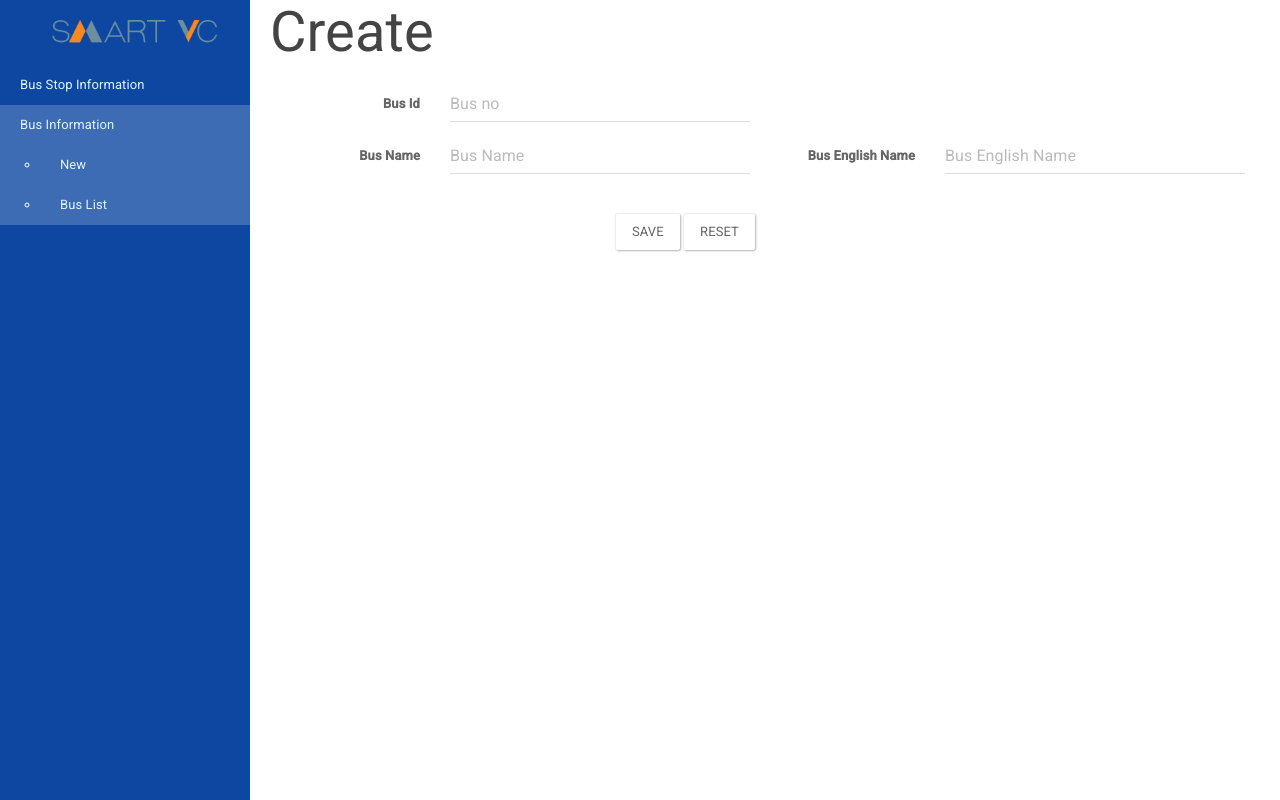
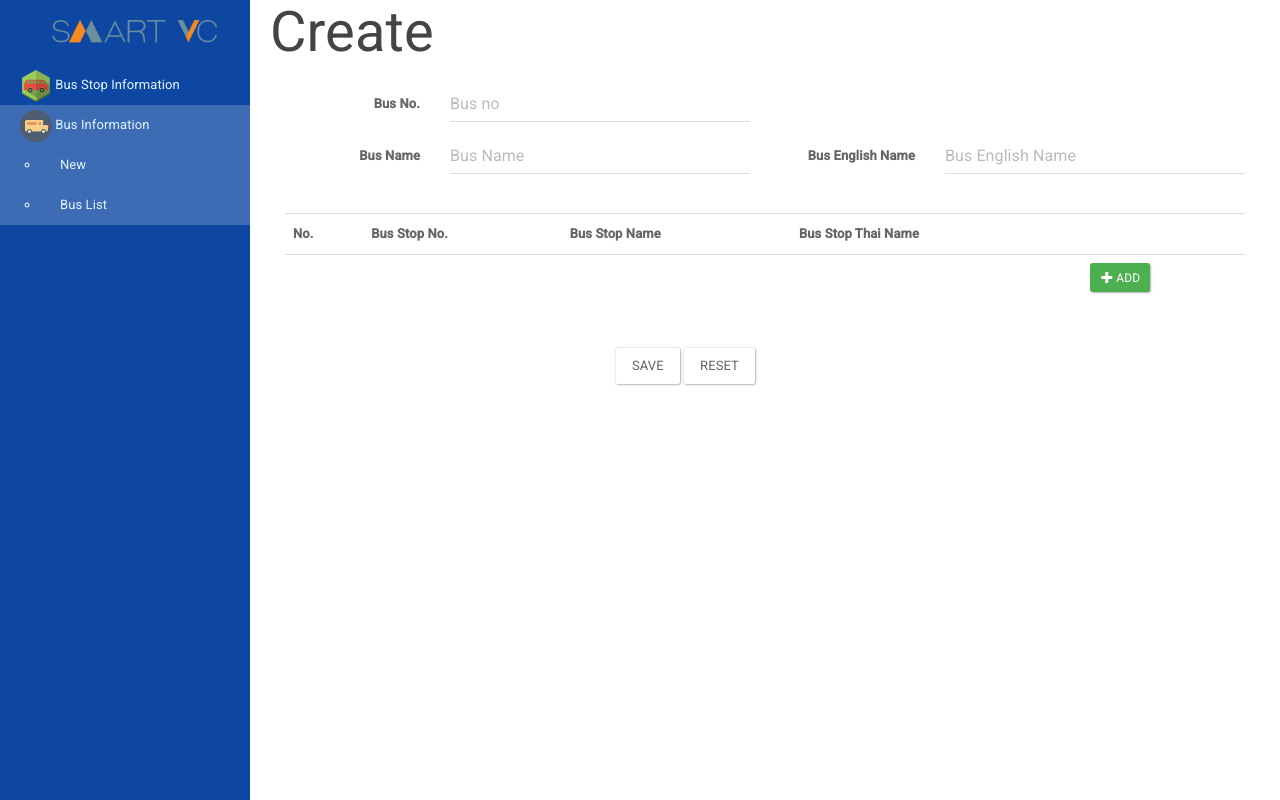
Before and after one commit to chaiphets/vert2zest.vc, a CodeIgniter app: page /index.php/wiki/bus/save in a window 1280 px wide. Run offline with CodeIgniter, Linux system fonts and the light colour scheme; some libraries are stand-ins or nearby versions.

Commit message:
Add bus page

```diff
--- a/application/controllers/wiki/bus.php
+++ b/application/controllers/wiki/bus.php
@@ -4,12 +4,15 @@ class Bus extends CI_Controller {
 
 	public function __construct(){
 		parent::__construct();
-		//$this->load->model('wiki/bus');
+		$this->load->model('wiki/busModel');
+		$this->load->helper("url");
+		$this->load->library("paginations");
 	}
 	public function index($data=null){
 		$this->template->load('wiki/bus/bus', $data);
 	}
 	private function __init(){
+		$bus['bus_id'] = null;
 		$bus['bus_no'] = null;
 		$bus['bus_name_th'] = null;
 		$bus['bus_name_eng'] = null;
@@ -34,11 +37,13 @@ class Bus extends CI_Controller {
 			$this->create();
 			return;
 		}
-
-		if($busStop['bus_no'] == "")
-		$bus = $this->bus->create($bus);
-		else
-		$bus = $this->bus->update($bus);
+		/*	if there is no bus exist in database, this will create new one	*/
+		if($bus['bus_id'] == ""){
+			$bus = $this->busModel->create($bus);
+		}
+		else{
+			$bus = $this->busModel->update($bus);
+		}
 		$this->template->load('templates/success');
 	}
 }
--- a/application/models/wiki/bus.php
+++ b/application/models/wiki/busModel.php
@@ -1,9 +1,9 @@
 <?php if ( ! defined('BASEPATH')) exit('No direct script access allowed');
 
-class Bus extends CI_Model {
+class BusModel extends CI_Model {
 	function searchBusStop($filter=null){
-		$filter['busstop_new_name'] = $filter['busstop_name'];
-		$filter['road_name'] = $filter['busstop_name'];
+		$filter['bus_id'] = $filter['bus_id'];
+		$filter['bus_name_th'] = $filter['bus_name_th'];
 
 		foreach($filter as $key => $criteria){
 			if(empty($criteria))
@@ -11,37 +11,22 @@ class Bus extends CI_Model {
 		}
 
 		$this->db->or_like($filter);
-		$query = $this->db->get('BusStop');
+		$query = $this->db->get('Bus');
 
 		return $query->result_array();
 	}
-	function reconstrutBus($bus){
-		foreach ($bus as $key => $value) {
-			if($value == "")
-				$bus[$key] = null;
-		}
-		foreach ($keys as $key) {
-			if($bus[$key] == "1")
-				$bus[$key] = true;
-			else if($bus[$key] == "0")
-				$bus[$key] = false;
-		}
-		return $bus;
-	}
 	function create($bus){
-		$bus = $this->reconstrutBus($bus);
 		date_default_timezone_set('Asia/Bangkok');
 		$bus['create_date'] = date('Y-m-d H:i:s');
 		$this->load->model('model_utils');
-		$bus['bus_no'] = $this->model_utils->getNextId('Bus','bus_no');
+		$bus['bus_id'] = $this->model_utils->getNextId('Bus','bus_id');
 		$this->db->insert('Bus', $bus);
 		return $bus;
 	}
 	function update($bus){
-		$bus = $this->reconstrutBusStop($bus);
 		date_default_timezone_set('Asia/Bangkok');
 		$bus['update_date'] = date('Y-m-d H:i:s');
-		$this->db->where('bus_no', $bus['bus_no']);
+		$this->db->where('bus_id', $bus['bus_id']);
 		$this->db->update('Bus', $bus);
 		return $bus;
 	}
@@ -49,11 +34,11 @@ class Bus extends CI_Model {
 		if(!is_array($busIds))
 			return;
 		foreach ($busIds as $key => $busId) {
-			$this->db->delete('Bus', array('bus_no'=>$busId));
+			$this->db->delete('Bus', array('bus_id'=>$busId));
 		}
 	}
 	function getBusById($busId){
-		$query = $this->db->get_where('Bus', array('bus_no'=>$busId));
+		$query = $this->db->get_where('Bus', array('bus_id'=>$busId));
 		return $query->row_array();
 	}
 	function search($filter, $pageSize = null, $offsetItem = null){
--- a/application/views/index.php
+++ b/application/views/index.php
@@ -4,9 +4,9 @@
             <ul class="sidebar-nav" role="tablist">
                 <li class="sidebar-brand"><a href="../authen/login"><img class="logo_top" src="<?= base_url('images/logo_nobg.png')?>" alt=""></a>
                 </li>
-                <li><a href="../wiki/busstop">Bus Stop Information</a>
+                <li><a href="../wiki/busstop"><img width="32px" src="<?= base_url('images/busstop_icon.png')?>" /> Bus Stop Information</a>
                 </li>
-                <li><a href="../wiki/bus">Bus Information</a>
+                <li><a href="../wiki/bus"><img width="32px" src="<?= base_url('images/bus_icon.png')?>" /> Bus Information</a>
                 </li>
             </ul>
         </div>
--- a/application/views/templates/header.php
+++ b/application/views/templates/header.php
@@ -28,7 +28,7 @@
 	        <li class="sidebar-brand">
 	        	<a href="<?=site_url('authen/login')?>"><img class="logo_top" src="<?= base_url('images/logo_nobg.png')?>" alt=""></a>
 	        </li>
-	        <li class="active"><a href="<?=site_url('wiki/busstop/')?>">Bus Stop Information</a>
+	        <li class="active"><a href="<?=site_url('wiki/busstop') ?>"><img width="32px" src="<?= base_url('images/busstop_icon.png')?>" /> Bus Stop Information</a>
 	        	<ul>
 	        		<li>
 	        			<a href="<?=site_url('wiki/busstop/create')?>">New</a>
@@ -39,7 +39,7 @@
 	        	</ul>
 	        </li>
 	        <li>
-	        	<a href="<?=site_url('wiki/bus')?>">Bus Information</a>
+						<a href="<?=site_url('wiki/bus') ?>"><img width="32px" src="<?= base_url('images/bus_icon.png')?>" /> Bus Information</a>
 	        </li>
 	    </ul>
 	</div>
--- a/application/views/wiki/bus/bus.php
+++ b/application/views/wiki/bus/bus.php
@@ -3,8 +3,8 @@
             <ul class="sidebar-nav">
                 <li class="sidebar-brand"><a href="<?=site_url('authen/login')?>"><img class="logo_top" src="<?= base_url('images/logo_nobg.png')?>" alt=""></a>
                 </li>
-                <li><a href="<?=site_url('wiki/busstop/')?>">Bus Stop Information</a></li>
-                <li class="active"><a href="<?=site_url('wiki/bus')?>">Bus Information</a>
+                <li><a href="../wiki/busstop"><img width="32px" src="<?= base_url('images/busstop_icon.png')?>" /> Bus Stop Information</a></li>
+                <li class="active"><a href="<?=site_url('wiki/bus')?>"><img width="32px" src="<?= base_url('images/bus_icon.png')?>" /> Bus Information</a>
                     <ul>
                         <li>
                             <a href="<?=site_url('wiki/bus/create')?>">New</a>
@@ -29,7 +29,7 @@
               <div class="row" style="margin-left: auto;margin-right: auto;">
                 <div class="col-md-6">
                   <!-- Search Criteria -->
-                  <?=form_open('wiki/busstop/search')?>
+                  <?=form_open('wiki/bus/search')?>
                   <input type="hidden" name="searchBusStop" />
                   <p class="well"><label class="control-label">Bus Stop</label><input type="text" id="txt_search" name="busstop_name" value="<?=isset($filter)&&isset($filter['busstop_name'])?$filter['busstop_name']:'';?>" placeHolder="ชื่อสาย" required class="form-control" />  <input type="submit" value="Search" class="btn btn-default" /></p>
                 </form>
--- a/application/views/wiki/bus/bus_detail.php
+++ b/application/views/wiki/bus/bus_detail.php
@@ -3,8 +3,8 @@
       <ul class="sidebar-nav">
         <li class="sidebar-brand"><a href="<?=site_url('authen/login')?>"><img class="logo_top" src="<?= base_url('images/logo_nobg.png')?>" alt=""></a>
         </li>
-                <li><a href="<?=site_url('wiki/busstop/')?>">Bus Stop Information</a></li>
-                <li class="active"><a href="<?=site_url('wiki/bus')?>">Bus Information</a>
+        <li><a href="<?=site_url('wiki/busstop') ?>"><img width="32px" src="<?= base_url('images/busstop_icon.png')?>" /> Bus Stop Information</a></li>
+        <li class="active"><a href="<?=site_url('wiki/bus')?>"><img width="32px" src="<?= base_url('images/bus_icon.png')?>" /> Bus Information</a>
           <ul>
             <li>
               <a href="<?=site_url('wiki/bus/create')?>">New</a>
@@ -20,13 +20,13 @@
 <div id="page-content-wrapper">
 	<div class="content-header">
 		<h1><a id="menu-toggle" href="#" class="btn btn-default btn-lg"><i class="icon-reorder"><span class="glyphicon glyphicon-align-justify"></span></i></a>
-			<?=($bus['bus_no'] == null) ? "Create" : "Update" ?>
+			<?=($bus['bus_id'] == null) ? "Create" : "Update" ?>
 		</h1>
 	</div>
 	<!-- Keep all page content within the page-content inset div! -->
 	<div class="page-content inset">
 		<div class="row" style="margin-left: auto;margin-right: auto;">
-			<?php if($bus['bus_no'] != null):
+			<?php if($bus['bus_id'] != null):
 			?>
 			<div class="col-md-12">
 				<div id="map-canvas" style="height: 400px; width: 100%;"></div>
@@ -35,10 +35,10 @@
 			</div>
 			<?php endif; ?>
 			<div class="col-md-12">
-				<form class="form-horizontal" role="form" method="post" action="<?=site_url('wiki/busstop/save') ?>">
-					<input type="hidden" name="bus_no" value="<?=$bus['bus_no'] ?>" />
+				<form class="form-horizontal" role="form" method="post" action="<?=site_url('wiki/bus/save') ?>">
+					<input type="hidden" name="bus_id" value="<?=$bus['bus_id'] ?>" />
 					<div class="form-group">
-						<label class="col-sm-2 control-label">Bus Id</label>
+						<label class="col-sm-2 control-label">Bus No.</label>
 						<div class="col-sm-4">
 							<input type="text" class="form-control" id="txt_no" name="bus_no" placeholder="Bus no" value="<?=$bus['bus_no'] ?>">
 						</div>
@@ -46,12 +46,30 @@
 					<div class="form-group">
 						<label class="col-sm-2 control-label">Bus Name</label>
 						<div class="col-sm-4">
-							<input type="text" class="form-control" id="txt_name" name="bus_name" placeholder="Bus Name" value="<?=$bus['bus_name_th'] ?>">
+							<input type="text" class="form-control" id="txt_name" name="bus_name_th" placeholder="Bus Name" value="<?=$bus['bus_name_th'] ?>">
 						</div>
 						<label class="col-sm-2 control-label">Bus English Name</label>
 						<div class="col-sm-4">
-							<input type="text" class="form-control" id="txt_newName" name="bus_eng_name" placeholder="Bus English Name" value="<?=$bus['bus_name_eng'] ?>">
+							<input type="text" class="form-control" id="txt_newName" name="bus_name_eng" placeholder="Bus English Name" value="<?=$bus['bus_name_eng'] ?>">
 						</div>
+					</div>
+          <br/>
+          <div class="table-responsive">
+            <table class="table">
+              <tr>
+              <th>No.</th>
+              <th>Bus Stop No.</th>
+              <th>Bus Stop Name</th>
+              <th>Bus Stop Thai Name</th>
+              <th></th>
+            </tr>
+            <tr>
+              <td colspan="4"></td>
+              <td><button type="button" class="btn btn-success btn-sm">
+                <span class="glyphicon glyphicon-plus" aria-hidden="true"></span> Add
+              </button></td>
+            </tr>
+            </table>
           </div>
 					<br/>
 					<div class="form-group">
```
Also changed, not shown: application/views/wiki/bus/bus_list.php (+26 -39 lines), images/bus_icon.png (added), images/busstop_icon.png (added). Lines whose indentation alone changed are shown as unchanged.
